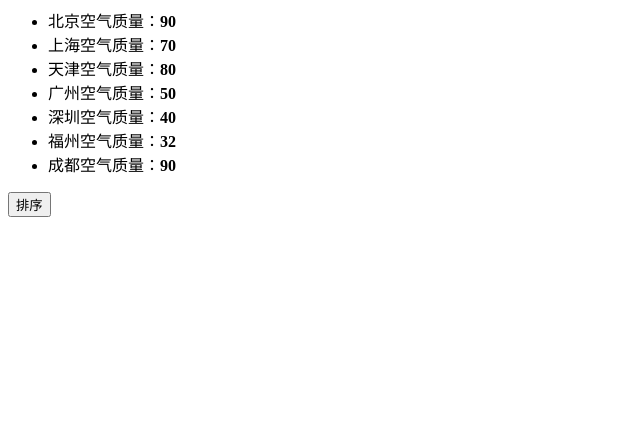
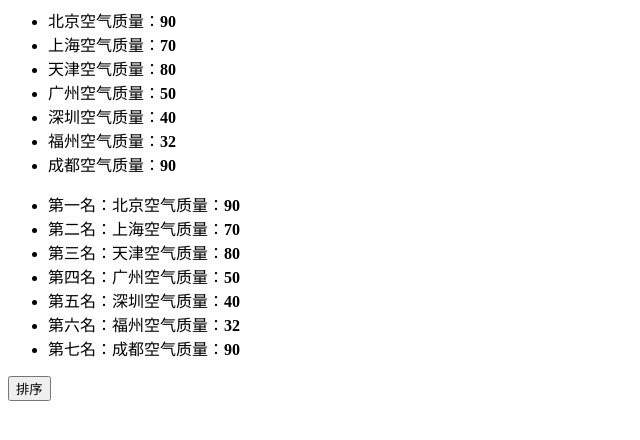
Before and after one commit to AlixWang/IFE, a plain HTML site: page task2_3/index.html in a window 1280 px wide. Both pictures are taken after a click on the button "排序". Shown: the whole page, without its empty margins (0-640 px from the left). Drawn offline with Linux system fonts and the light colour scheme.

Commit message:
+ completely task2_3

```diff
--- a/task2_3/index.html
+++ b/task2_3/index.html
@@ -37,7 +37,28 @@
 function getData() {
 
   var source = document.getElementById('source').getElementsByTagName('li');
-  var data = [];
+
+   var newArr = [];
+   var data = (function(){
+      var arr = [];
+      for(var i = 0;i<source.length;i++){
+          var where =source[i].firstChild.nodeValue.slice(0,2);
+          var sky = source[i].childNodes[1].firstChild.nodeValue;
+
+          arr.push(where);
+          arr.push(sky);
+
+          newArr.push(arr);
+          arr = [];
+      }
+
+      return newArr;
+
+
+  })();
+
+
+
 
 
   /*
@@ -58,6 +79,10 @@ function getData() {
  * 返回一个排序后的数组
  */
 function sortAqiData(data) {
+    return data.sort(function(a,b){
+        return a[1]>b[1];
+    })
+
 
 }
 
@@ -67,6 +92,18 @@ function sortAqiData(data) {
  * 格式见ul中的注释的部分
  */
 function render(data) {
+    var oUl = document.getElementById('resort');
+    var order = ['一','二','三','四','五','六','七','八','九'];
+    var completeText =  '';
+    for(var t = 0 ; t < data.length; t++){
+        var text = '<li>第'+order[t]+'名：'+data[t][0]+'空气质量：'+'<b>'+data[t][1]+'</b>';
+
+        completeText = completeText + text;
+    }
+
+
+    oUl.innerHTML = completeText;
+
 
 }
 
@@ -78,7 +115,8 @@ function btnHandle() {
 
 
 function init() {
-
+   var btn = document.getElementById('sort-btn');
+   btn.onclick = btnHandle;
   // 在这下面给sort-btn绑定一个点击事件，点击时触发btnHandle函数
 
 }
```
